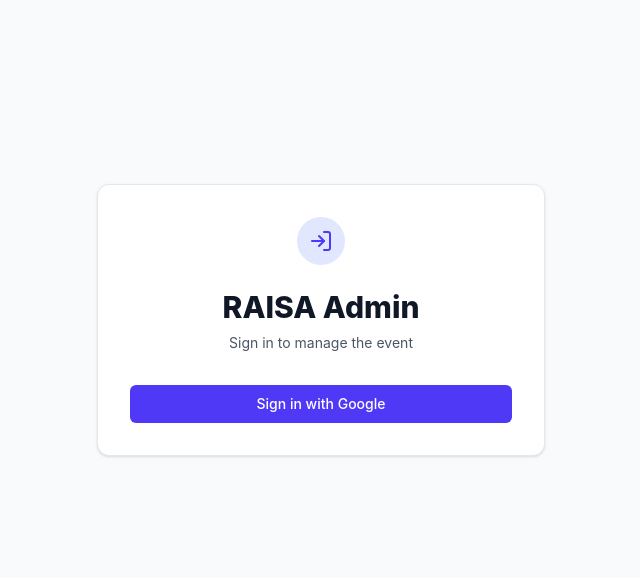
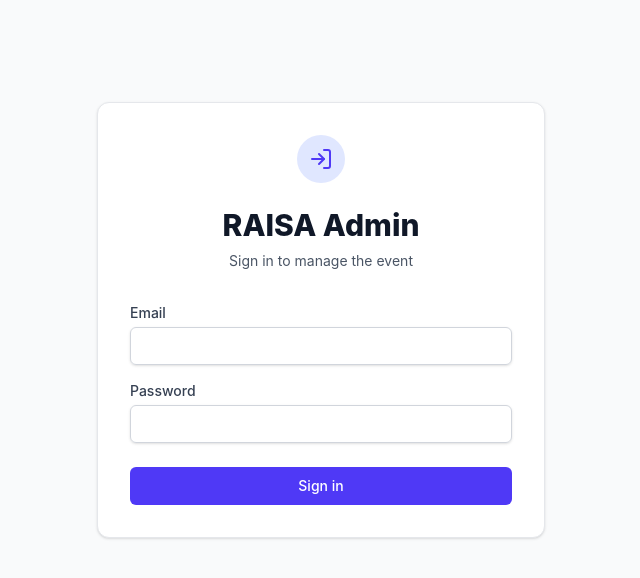
Before and after one commit to AdrianA1201/website_event, a React (Vite) app: page /login in a window 1280 px wide. Shown: the top 578 px of the page, without its empty margins (319-959 px from the left). Built offline with nearby package versions, Linux system fonts and the light colour scheme; no server answers.

Commit message:
feat: Implement email/password login and admin rule
Replaces Google OAuth with email/password authentication for user logins. Updates Firestore rules to allow a specific email address to bypass email verification for admin privileges.

```diff
--- a/src/pages/Login.tsx
+++ b/src/pages/Login.tsx
@@ -1,24 +1,27 @@
 import React, { useState } from 'react';
 import { useNavigate } from 'react-router-dom';
 import { LogIn } from 'lucide-react';
-import { signInWithPopup } from 'firebase/auth';
-import { auth, googleProvider } from '../firebase';
+import { signInWithEmailAndPassword } from 'firebase/auth';
+import { auth } from '../firebase';
 
 export default function Login() {
+  const [email, setEmail] = useState('');
+  const [password, setPassword] = useState('');
   const [error, setError] = useState('');
   const [loading, setLoading] = useState(false);
   const navigate = useNavigate();
 
-  const handleLogin = async () => {
+  const handleLogin = async (e: React.FormEvent) => {
+    e.preventDefault();
     setError('');
     setLoading(true);
 
     try {
-      await signInWithPopup(auth, googleProvider);
+      await signInWithEmailAndPassword(auth, email, password);
       navigate('/');
     } catch (err: any) {
       console.error(err);
-      setError(err.message || 'An error occurred during login');
+      setError('Invalid email or password. Please try again.');
     } finally {
       setLoading(false);
     }
@@ -38,22 +41,44 @@ export default function Login() {
             Sign in to manage the event
           </p>
         </div>
-        <div className="mt-8 space-y-6">
+        <form className="mt-8 space-y-6" onSubmit={handleLogin}>
           {error && (
             <div className="bg-red-50 border border-red-200 text-red-600 px-4 py-3 rounded-md text-sm">
               {error}
             </div>
           )}
+          <div className="space-y-4">
+            <div>
+              <label className="block text-sm font-medium text-gray-700">Email</label>
+              <input
+                type="email"
+                required
+                value={email}
+                onChange={(e) => setEmail(e.target.value)}
+                className="mt-1 block w-full rounded-md border-gray-300 shadow-sm focus:border-indigo-500 focus:ring-indigo-500 sm:text-sm p-2 border"
+              />
+            </div>
+            <div>
+              <label className="block text-sm font-medium text-gray-700">Password</label>
+              <input
+                type="password"
+                required
+                value={password}
+                onChange={(e) => setPassword(e.target.value)}
+                className="mt-1 block w-full rounded-md border-gray-300 shadow-sm focus:border-indigo-500 focus:ring-indigo-500 sm:text-sm p-2 border"
+              />
+            </div>
+          </div>
           <div>
             <button
-              onClick={handleLogin}
+              type="submit"
               disabled={loading}
               className="group relative w-full flex justify-center py-2 px-4 border border-transparent text-sm font-medium rounded-md text-white bg-indigo-600 hover:bg-indigo-700 focus:outline-none focus:ring-2 focus:ring-offset-2 focus:ring-indigo-500 disabled:opacity-50"
             >
-              {loading ? 'Signing in...' : 'Sign in with Google'}
+              {loading ? 'Signing in...' : 'Sign in'}
             </button>
           </div>
-        </div>
+        </form>
       </div>
     </div>
   );
```
Also changed, not shown: 1 other file (tests, documents, lock files or other folders).
